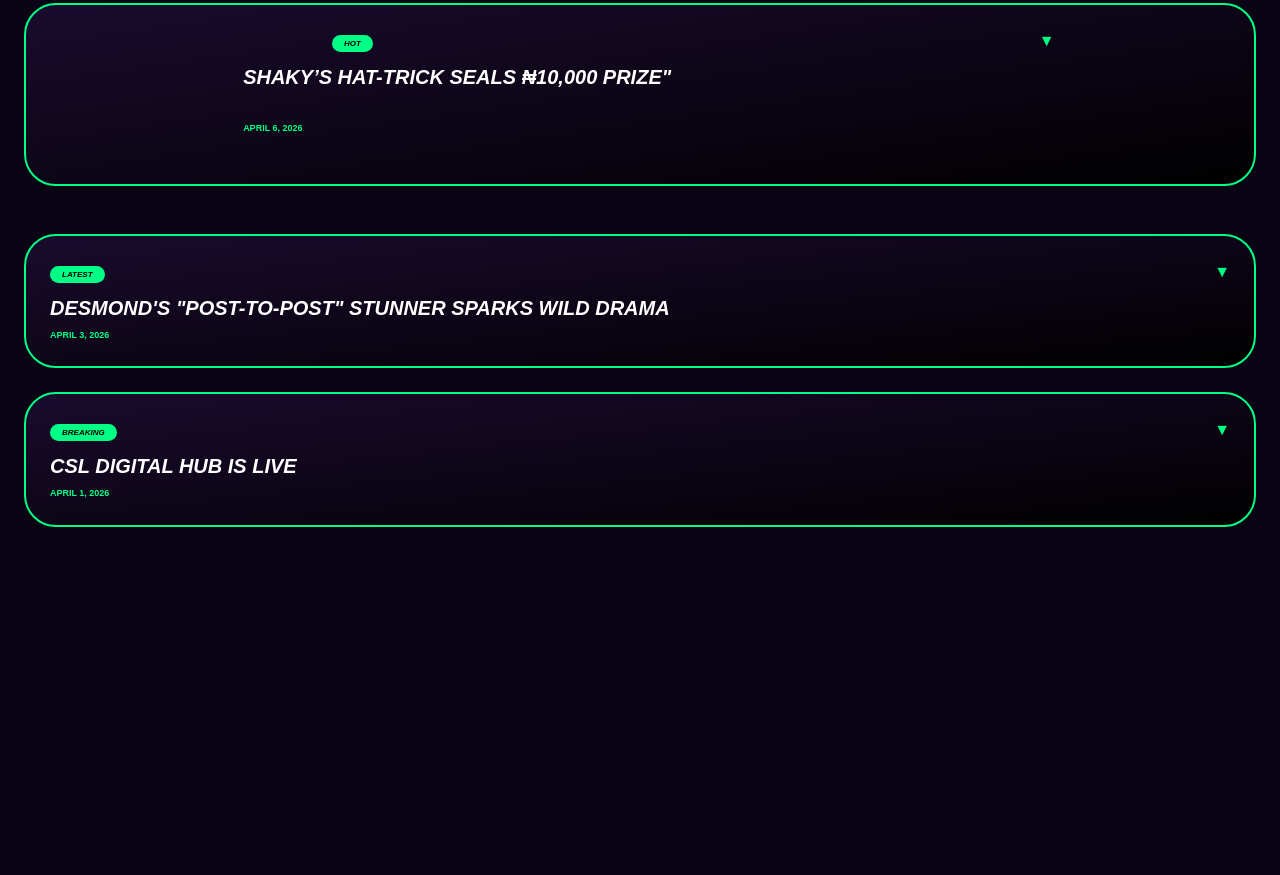
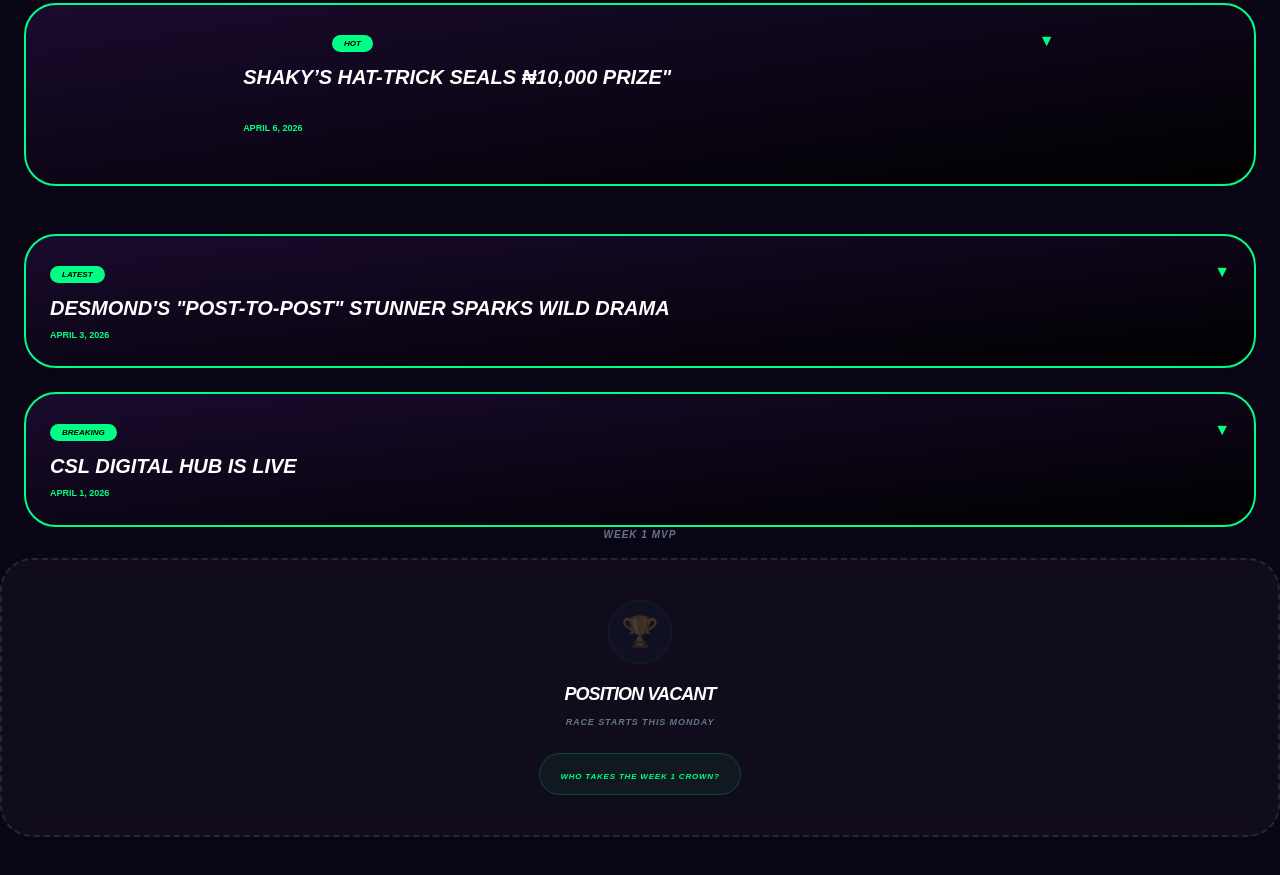
Before and after one commit to borubide-cyber/Buna, a plain HTML site: page index.html in a window 1280 px wide. Shown: the part 1269-2144 px from the top of the page. Before the commit the page ends 1924 px from the top, so only its background shows below. Drawn offline with nearby package versions, Linux system fonts and the light colour scheme.

Commit message:
Update index.html

```diff
--- a/index.html
+++ b/index.html
@@ -658,23 +658,23 @@ Combining the veteran leadership of Buna with Cherki’s clinical finishing, the
 
     </section>
 
-    <section id="mvp" class="tab-content px-6">
+    <section id="mvp">
     <h2 class="text-[10px] font-black text-slate-500 uppercase tracking-widest mb-4 italic text-center">Week 1 MVP</h2>
 
     <div class="glass rounded-[2rem] border-2 border-dashed border-slate-800 p-10 flex flex-col items-center justify-center text-center">
-    <div class="w-20 h-20 rounded-full bg-slate-900/50 flex items-center justify-center border border-white/5 mb-4">
-        <span class="text-4xl opacity-20">🏆</span>
+        <div class="w-16 h-16 rounded-full bg-slate-900/50 flex items-center justify-center border border-white/5 mb-4 shadow-[0_0_20px_rgba(255,255,255,0.02)]">
+            <span class="text-3xl opacity-20">🏆</span>
         </div>
 
         <h3 class="text-white font-black italic uppercase tracking-tighter text-lg">Position Vacant</h3>
-    <p class="text-[10px] text-slate-500 uppercase font-bold mt-2 tracking-widest">Tracking Starts Monday, April 13</p>
+        <p class="text-[9px] text-slate-500 uppercase font-bold mt-2 tracking-widest italic">Race Starts This Monday</p>
 
-    <div class="mt-6 px-4 py-2 bg-white/5 rounded-full border border-white/10">
-        <span class="text-[9px] text-[#00ff85] font-black uppercase italic">Who will claim the throne?</span>
+        <div class="mt-6 px-5 py-2 bg-[#00ff85]/5 rounded-full border border-[#00ff85]/20">
+            <span class="text-[8px] text-[#00ff85] font-black uppercase italic tracking-widest">Who takes the Week 1 Crown?</span>
         </div>
     </div>
+</section>
 
-    </section>
 
     <nav class="fixed bottom-6 left-6 right-6 glass border border-white/10 rounded-full p-2 flex justify-around items-center shadow-2xl">
         <button onclick="openTab('news', this)" class="nav-btn px-6 py-3 text-[#00ff85] font-black text-[10px] uppercase italic">News</button>
```
Lines whose indentation alone changed are shown as unchanged.
